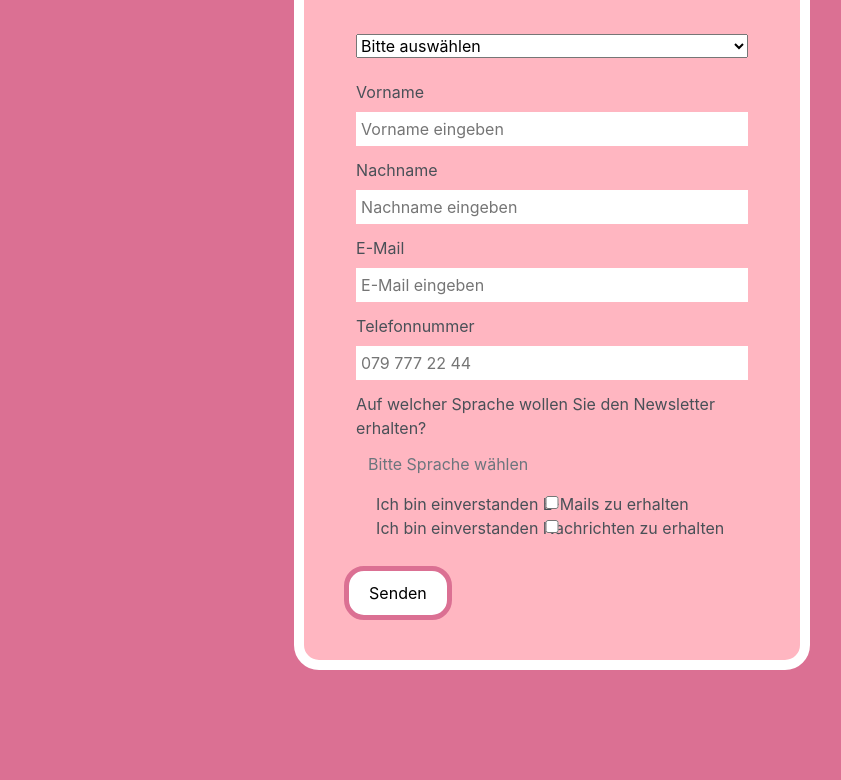
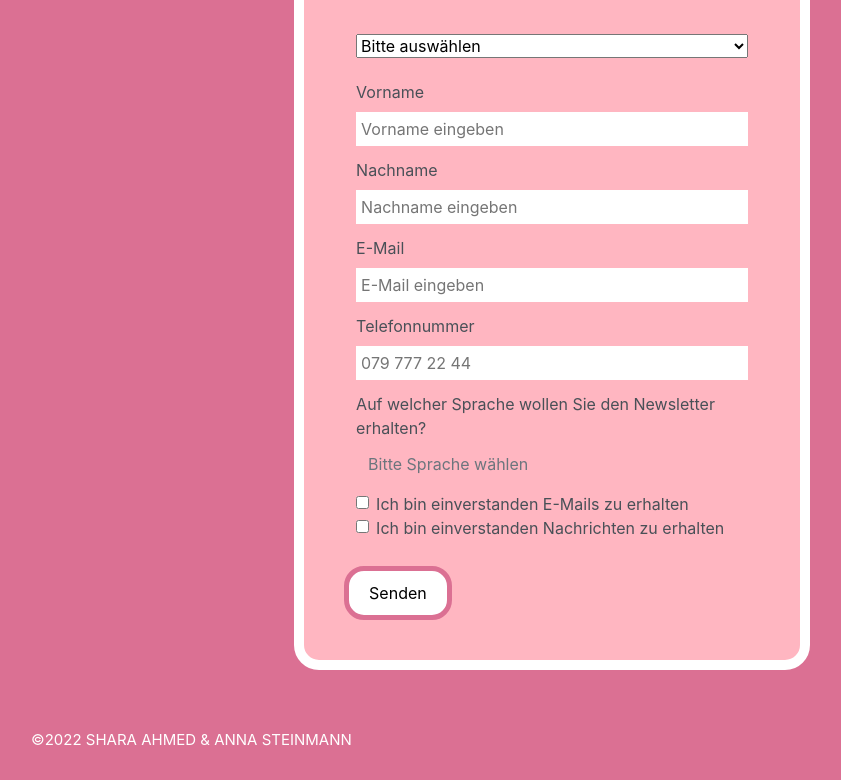
Before and after one commit to steinmanna/LB02-M307, a website: page forms.html in a window 1280 px wide. Shown: the part 244-1024 px from the top of the page, without its empty margins (107-948 px from the left). Before the commit the page ends 956 px from the top, so only its background shows below. Drawn offline with nearby package versions, Linux system fonts and the light colour scheme.

Commit message:
debugging

```diff
--- a/forms.html
+++ b/forms.html
@@ -75,6 +75,13 @@
                 </form>
             </div>
         </main>
+<footer>
+    <div class="row">
+        <div class="col-md-4">
+            <p class="copy-text mt-4">&copy;2022 SHARA AHMED & ANNA STEINMANN</p>
+        </div>
+    </div>
+</footer>
         <script src="scripts/validation.js"></script>
         <script src="https://cdn.jsdelivr.net/npm/bootstrap@5.1.3/dist/js/bootstrap.bundle.min.js" integrity="sha384-ka7Sk0Gln4gmtz2MlQnikT1wXgYsOg+OMhuP+IlRH9sENBO0LRn5q+8nbTov4+1p" crossorigin="anonymous"></script>
 </body>
--- a/scripts/script.anna/server.js
+++ b/scripts/script.anna/server.js
@@ -14,7 +14,7 @@ const UserRepository = require('./UserRepository');
 const Validation = require('./ValidationService');
 
 
-const port = process.env.PORT || 3000;
+const port = 3000;
 const server = app.listen(port);
 console.log(`Running at Port ${port}`);
 server.timeout = 1000 * 60 * 2; // 2 minutes
--- a/scripts/validation.js
+++ b/scripts/validation.js
@@ -38,7 +38,7 @@ function checkEmail(input) {
 }
 
 
-// Check email is valid
+// Check phone is valid
 function checkPhone(input) {
     const re = /(\b(0041|0)|\B\+41)(\s?\(0\))?(\s)?[1-9]{2}(\s)?[0-9]{3}(\s)?[0-9]{2}(\s)?[0-9]{2}\b/;
     if (re.test(input.value.trim())) {
@@ -55,7 +55,7 @@ function checkRequired(inputArr) {
     inputArr.forEach(function(input) {
         if(input.type === 'checkbox') {
             if (!input.checked) {
-                showError(input, `${getFieldName(input)} wird benötigt`);
+                showError(input, `Ihr Einverständnis wird benötigt`);
                 isRequired = true;
                 VALID = false;
             } else {
--- a/styles/styles.css
+++ b/styles/styles.css
@@ -207,6 +207,10 @@ input {
     background-color: white;
     width: 100%;
 }
+.form-check-input{
+    height: auto;
+    width: auto;
+}
 .form-select{
     width: 100%;
     margin-bottom: 10px;
```
Also changed, not shown: index.html (+0 -2 lines).
